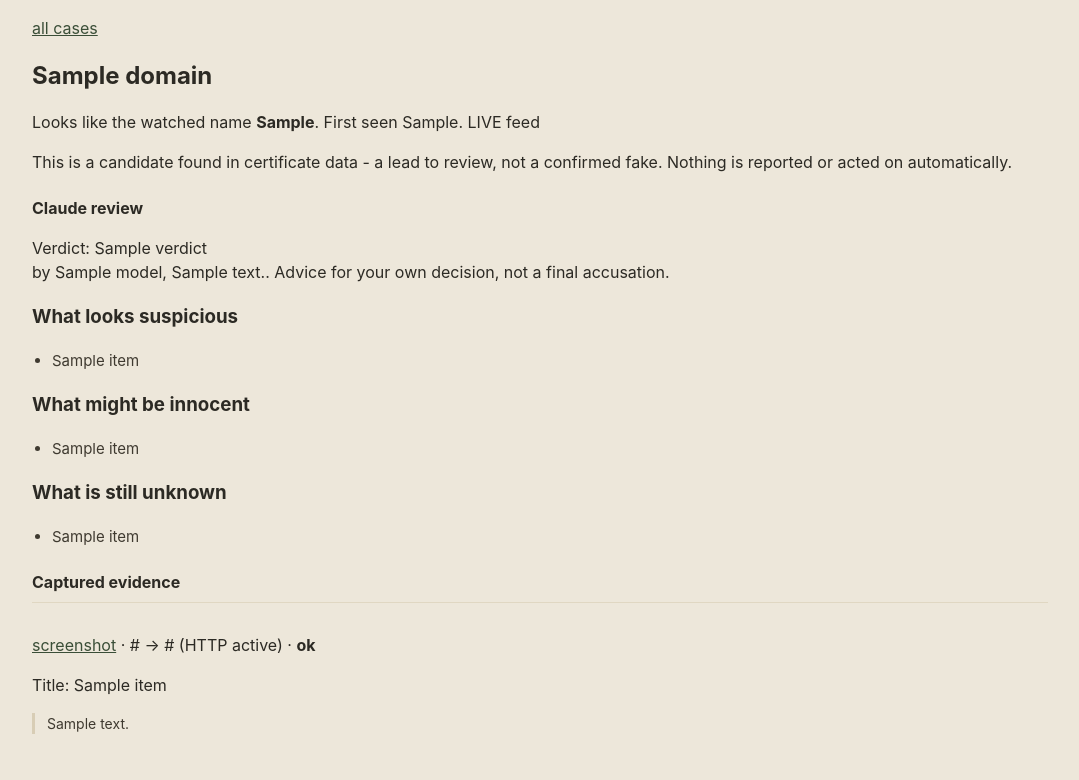
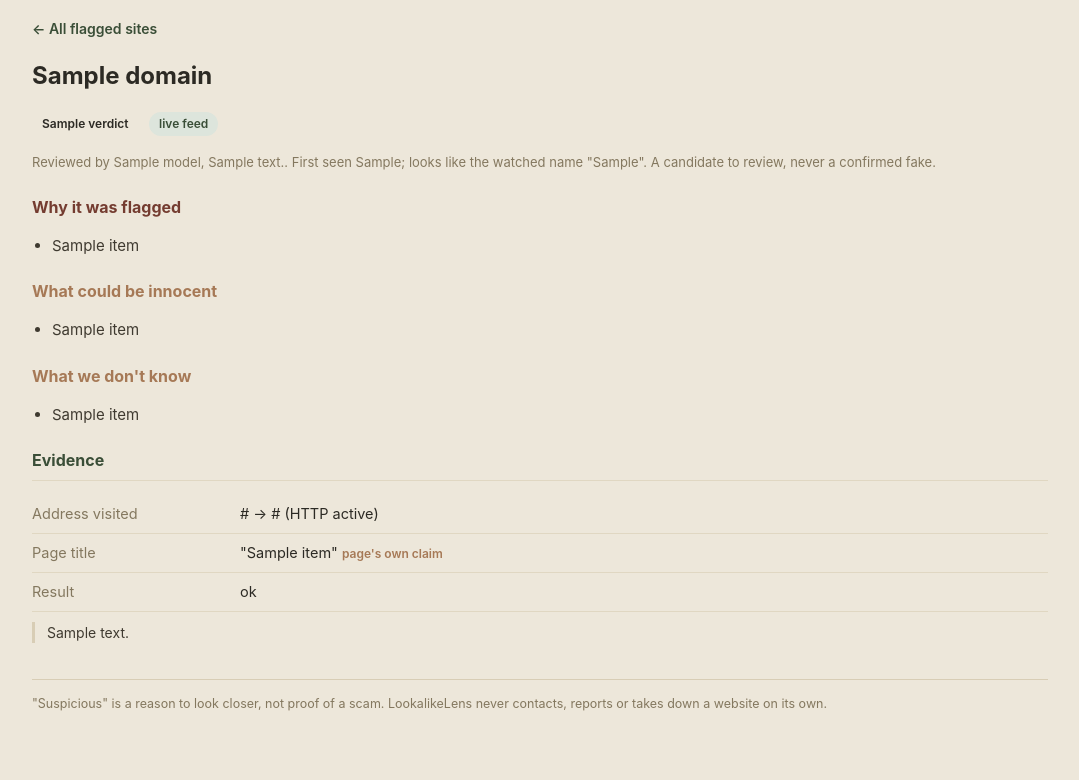
Before and after one commit to Disha-W/lookalikelens, a FastAPI app: template app/templates/case.html in a window 1280 px wide. Shown: the part 69-849 px from the top of the page, without its empty margins (100-1179 px from the left). After the commit the page ends 780 px from the top, so only its background shows below. Run offline with FastAPI, Linux system fonts and the light colour scheme; the template is opened without the code that fills it: most values are stand-ins (such as "Sample title", 1, 10 or a date in 2020).

Commit message:
Restyle case detail page, keep all data bindings
Updated case.html to enhance content structure and clarity.

```diff
--- a/app/templates/case.html
+++ b/app/templates/case.html
@@ -1,65 +1,65 @@
 {% extends "base.html" %}
 {% block title %}Case: {{ case.domain }} - LookalikeLens{% endblock %}
 {% block content %}
-<p><a href="/cases">all cases</a></p>
-<h1>{{ case.domain }}</h1>
-<p>
-  Looks like the watched name <strong>{{ case.matched_term }}</strong>.
-  First seen {{ case_when }}.
-  {% if case.source == "sample" %}<span class="badge badge-sample">SAMPLE DATA - staged practice case</span>
-  {% else %}<span class="badge badge-live">LIVE feed</span>{% endif %}
+<p><a class="open" href="/dashboard">&larr; All flagged sites</a></p>
+<h1 class="case-domain">{{ case.domain }}</h1>
+<p class="pills">
+  {% if review %}<span class="pill verdict-{{ review.verdict }}">{{ review.verdict }}</span>{% endif %}
+  {% if case.source == "sample" %}<span class="pill pill-sample">sample case</span>
+  {% else %}<span class="pill pill-live">live feed</span>{% endif %}
 </p>
-<p class="quiet">This is a candidate found in certificate data - a lead to
-review, not a confirmed fake. Nothing is reported or acted on automatically.</p>
+<p class="note">
+  {% if review_is_mock %}Offline practice review, Claude not connected.
+  {% elif review %}Reviewed by {{ review.model }}, {{ review_when }}.
+  {% else %}Not reviewed yet.{% endif %}
+  First seen {{ case_when }}; looks like the watched name "{{ case.matched_term }}".
+  A candidate to review, never a confirmed fake.</p>
 
-<section>
-  <h2>Claude review</h2>
 {% if review %}
-  {% if review_is_mock %}
-  <p class="mock-warning">Practice review (offline mock) - NOT a real Claude
-  assessment. Run the review with a real API key to replace it.</p>
-  {% endif %}
-  <p>Verdict: <span class="badge verdict-{{ review.verdict }}">{{ review.verdict }}</span><br>
-  <span class="quiet">by {{ review.model }}, {{ review_when }}. Advice for your
-  own decision, not a final accusation.</span></p>
-  <h3>What looks suspicious</h3>
+<h2 class="h-flag">Why it was flagged</h2>
 {% if review.suspicious_reasons %}
 <ul>{% for item in review.suspicious_reasons %}<li>{{ item }}</li>{% endfor %}</ul>
-  {% else %}<p class="quiet">Nothing flagged in this reading.</p>{% endif %}
-  <h3>What might be innocent</h3>
+{% else %}<p class="muted">Nothing flagged in this reading.</p>{% endif %}
+
+<h2 class="h-coffee">What could be innocent</h2>
 {% if review.innocent_explanations %}
 <ul>{% for item in review.innocent_explanations %}<li>{{ item }}</li>{% endfor %}</ul>
-  {% else %}<p class="quiet">No innocent explanation recorded.</p>{% endif %}
-  <h3>What is still unknown</h3>
+{% else %}<p class="muted">No innocent explanation recorded.</p>{% endif %}
+
+<h2 class="h-coffee">What we don't know</h2>
 {% if review.unknowns %}
 <ul>{% for item in review.unknowns %}<li>{{ item }}</li>{% endfor %}</ul>
-  {% else %}<p class="quiet">No open questions recorded.</p>{% endif %}
+{% else %}<p class="muted">No open questions recorded.</p>{% endif %}
 {% else %}
-  <p class="quiet">No review yet. Run one with:
+<p class="muted">No review yet. Run one with:
 <code>docker compose run --rm -e ANTHROPIC_API_KEY app python worker/claude_review.py {{ case.sha256 }}</code></p>
 {% endif %}
-</section>
 
-<section>
-  <h2>Captured evidence</h2>
+<h2 class="h-green">Evidence</h2>
 {% if evidence %}
 {% for item in evidence %}
 <div class="evidence">
-    <p>
-      <a href="/cases/{{ case.sha256 }}/evidence/{{ item.id }}/screenshot">screenshot</a>
-      &middot; {{ item.target_url }}
-      {% if item.final_url and item.final_url != item.target_url %}&rarr; {{ item.final_url }}{% endif %}
-      {% if item.http_status %}(HTTP {{ item.http_status }}){% endif %}
-      &middot; <strong>{{ item.status }}</strong>
-    </p>
-    {% if item.title %}<p>Title: {{ item.title }}</p>{% endif %}
+  {% if item.screenshot_path %}
+  <img class="shot" src="/cases/{{ case.sha256 }}/evidence/{{ item.id }}/screenshot"
+       alt="Screenshot of the captured page">
+  {% endif %}
+  <div class="rows">
+    <div class="row"><span class="k">Address visited</span>
+      <span>{{ item.target_url }}{% if item.final_url and item.final_url != item.target_url %} &rarr; {{ item.final_url }}{% endif %}
+      {% if item.http_status %}(HTTP {{ item.http_status }}){% endif %}</span></div>
+    {% if item.title %}<div class="row"><span class="k">Page title</span>
+      <span>"{{ item.title }}" <span class="claim">page's own claim</span></span></div>{% endif %}
+    <div class="row"><span class="k">Result</span><span>{{ item.status }}</span></div>
+  </div>
   {% if item.text_excerpt %}<blockquote>{{ item.text_excerpt }}</blockquote>{% endif %}
-    {% if item.error %}<p class="quiet">Capture error: {{ item.error }}</p>{% endif %}
+  {% if item.error %}<p class="muted">Capture error: {{ item.error }}</p>{% endif %}
 </div>
 {% endfor %}
 {% else %}
-  <p class="quiet">No evidence captured yet. Capture the staged practice page with
+<p class="muted">No evidence captured yet. Capture the staged practice page with
 <code>sh bin/demo-evidence.sh</code>.</p>
 {% endif %}
-</section>
+
+<p class="foot">"Suspicious" is a reason to look closer, not proof of a scam.
+LookalikeLens never contacts, reports or takes down a website on its own.</p>
 {% endblock %}
```
Lines whose indentation alone changed are shown as unchanged.
